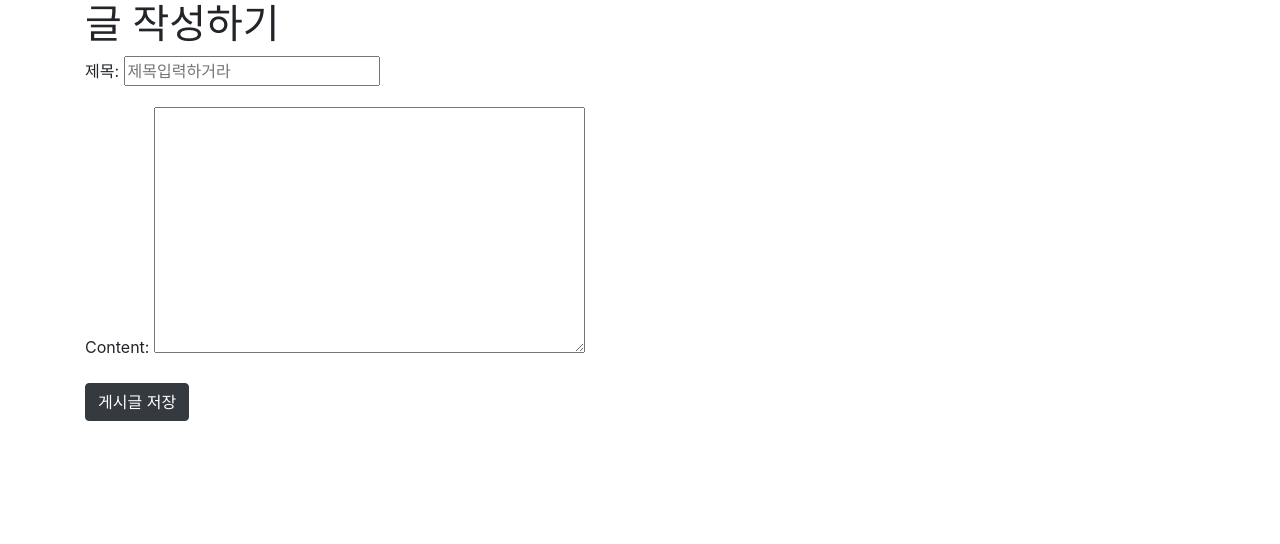
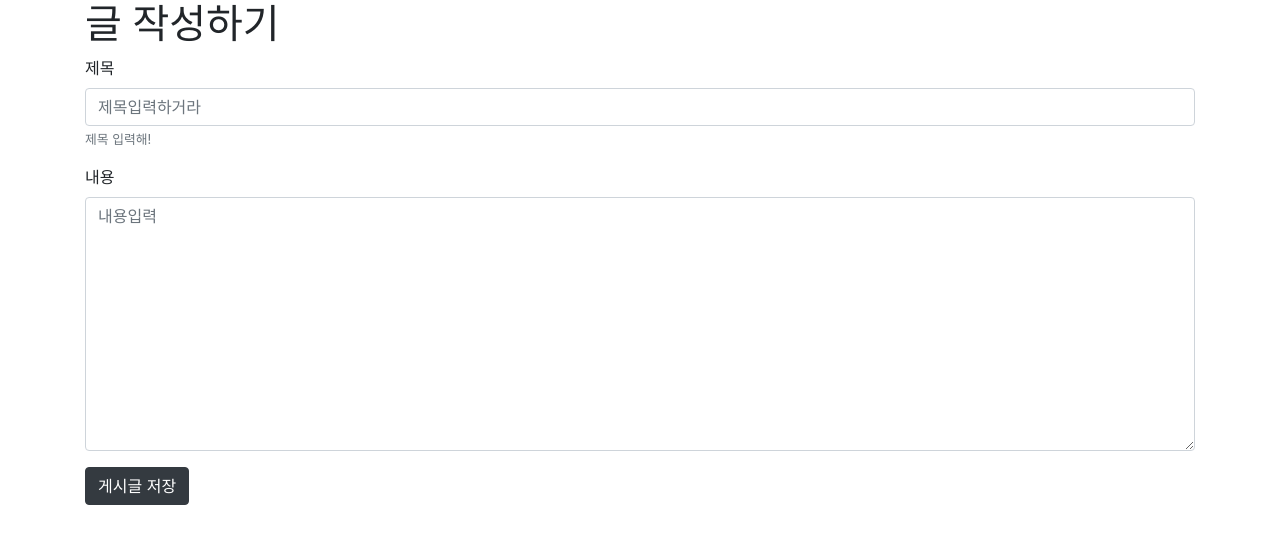
Before and after one commit to ssshhh0402/new_django, a Django app: page /articles/create/ in a window 1280 px wide. Shown: the part 56-600 px from the top of the page. Run offline with Django 3.2, Linux system fonts and the light colour scheme; some libraries are stand-ins or nearby versions.

Commit message:
16 | Add django-bootstrap4 for ModelForm

```diff
--- a/articles/forms.py
+++ b/articles/forms.py
@@ -3,13 +3,22 @@ from .models import Article
 
 
 class ArticleForm(forms.ModelForm):
-    # 위젯 설정 2.
+    # # 위젯 설정 2.
     title = forms.CharField(
         max_length=140,
         label='제목',
+        help_text='제목 입력해!',
         widget=forms.TextInput(
             attrs={
                 'placeholder':'제목입력하거라'
+            }
+        )
+    )
+    content = forms.CharField(
+        label='내용',
+        widget=forms.Textarea(
+            attrs={
+                'placeholder':'내용입력'
             }
         )
     )
--- a/articles/templates/articles/detail.html
+++ b/articles/templates/articles/detail.html
@@ -1,7 +1,4 @@
 {% extends 'articles/base.html' %}
-
-
-
 {% block body %}
   <div class="mt-5">
     <h1>{{ article.id }}번 글</h1>
--- a/articles/templates/articles/form.html
+++ b/articles/templates/articles/form.html
@@ -1,4 +1,6 @@
 {% extends 'articles/base.html' %}
+{% load bootstrap4 %}
+
 {% block body%}
 {% if request.resolver_match.url_name == 'create' %}
   <h1> 글 작성하기 </h1>
@@ -6,10 +8,10 @@
   <h1> 글 수정하기 </h1>
 {% endif %}
 <!--장고로직 활용한 인풋 -->
-<form action="{% url 'articles:create' %}" method="POST">
+<form action="{% url 'articles:create' %}" method="POST" class="form">
   {% csrf_token %}
-  {{article_form.as_p}}
-  <button type="submit" class="btn btn-dark">게시글 저장</button>
+  {% bootstrap_form article_form %}
+  {% bootstrap_button "게시글 저장" button_type="submit" button_class="btn-dark" %}
 </form>
 
 {% endblock %}
--- a/articles/views.py
+++ b/articles/views.py
@@ -3,6 +3,7 @@ from django.views.decorators.http import require_POST
 from .forms import ArticleForm
 from django.contrib import messages
 from IPython import embed
+import bootstrap4
 
 
 from .models import Article, Comment
--- a/crud/settings.py
+++ b/crud/settings.py
@@ -40,6 +40,7 @@ INSTALLED_APPS = [
     'django.contrib.messages',
     'django.contrib.staticfiles',
     'django_extensions',
+    'bootstrap4',
 ]
 
 MIDDLEWARE = [
```
Also changed, not shown: requirements.txt (+12 -0 lines), db.sqlite3.
